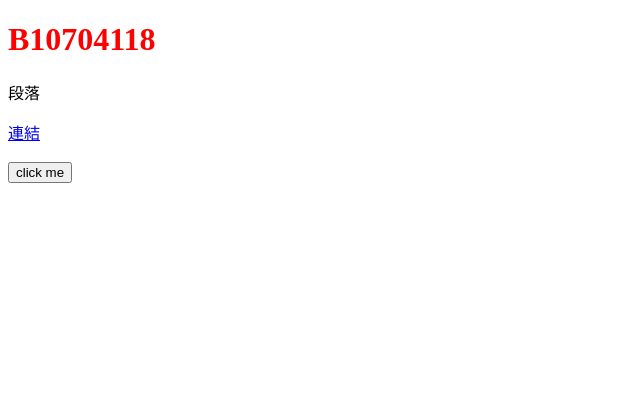
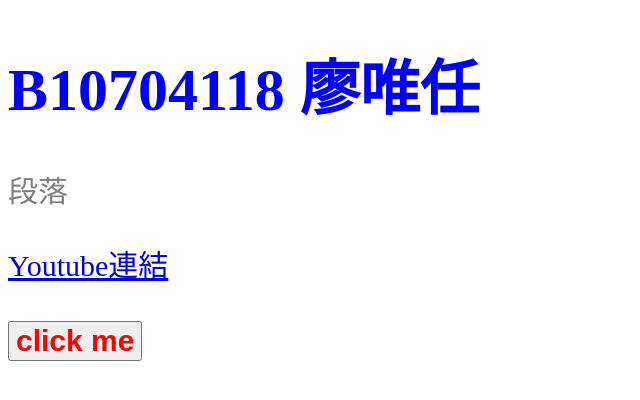
Before and after one commit to B10704118/test, a plain HTML site: page index.html in a window 1280 px wide. Shown: the whole page, without its empty margins (0-640 px from the left). Drawn offline with Linux system fonts and the light colour scheme.

Commit message:
Update index.html

```diff
--- a/index.html
+++ b/index.html
@@ -4,15 +4,29 @@
 <title>網站標題</title>
 <style>
 h1 {
+  color: blue;
+  font-size: 60px;
+}
+p {
+  color: grey;
+  font-size: 30px;
+}
+a {
+  font-size: 30px;
+}
+button {
   color: red;
+  font-size: 30px;
+  font-weight: bold;
 }
 </style>
 </head>
 <body>
 
-<h1>B10704118</h1>
+<h1>B10704118 廖唯任</h1>
 <p>段落</p>
-<a href="網址">連結</a>
+<a href="http://www.youtube.com/">Youtube連結</a>
+<br>
 <br>
 <br>
 <button onclick="clickFunction()">click me</button>
```
